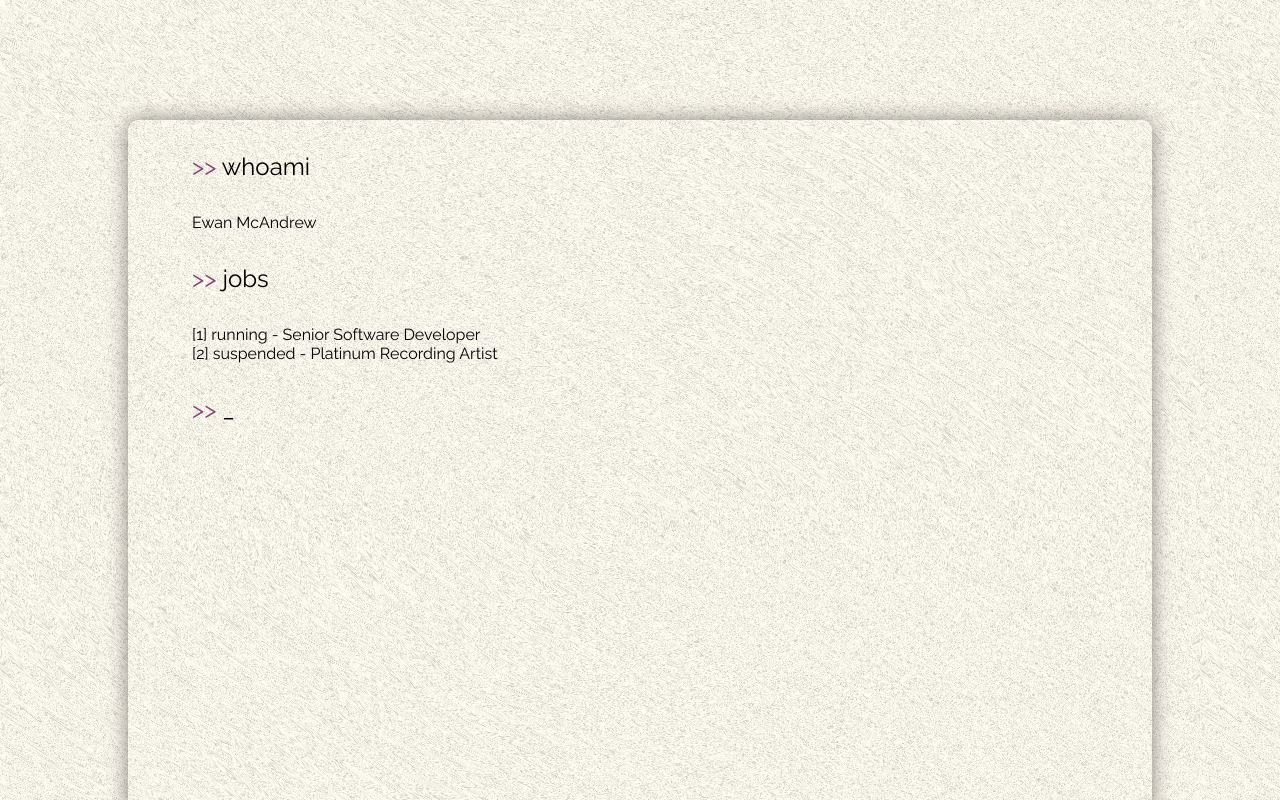
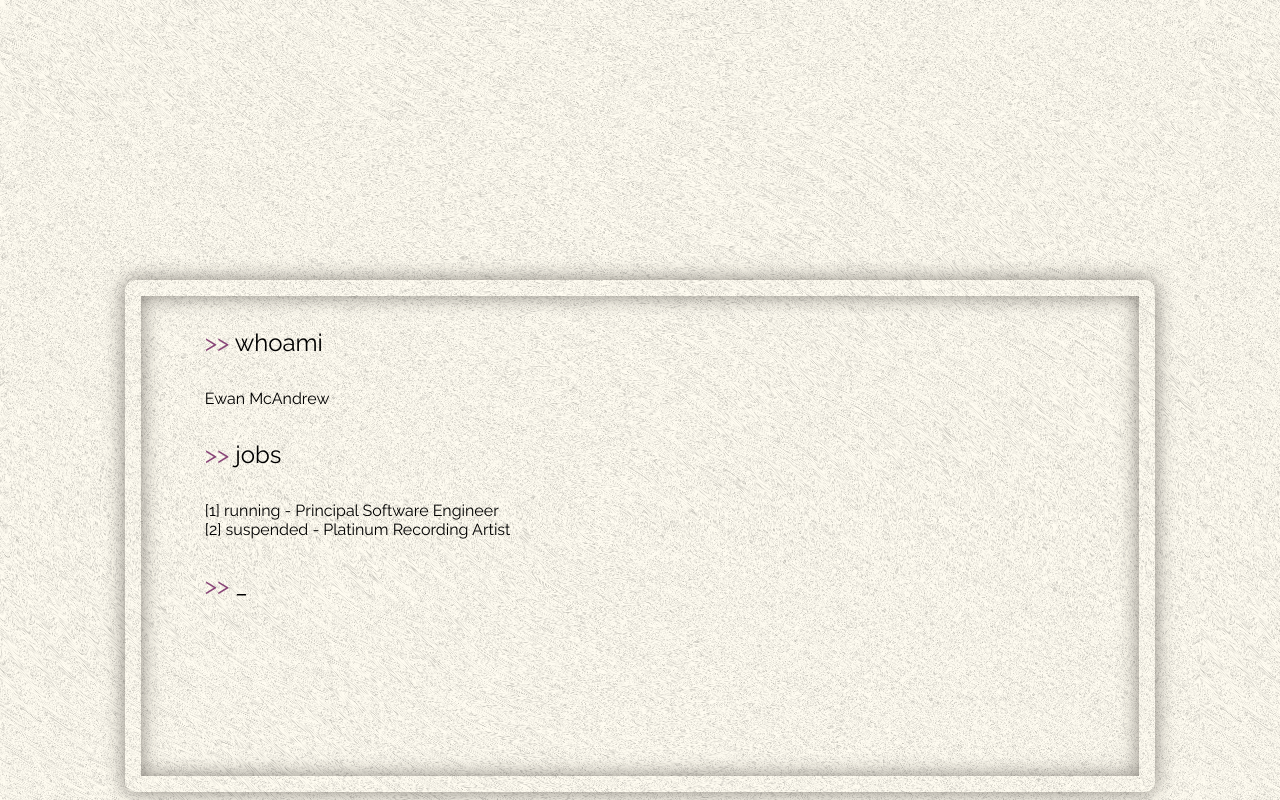
Before and after one commit to EwanMcA/EwanDev, a React app: page /about in a window 1280 px wide. Shown: the part 680-1480 px from the top of the page. Built offline with nearby package versions, Linux system fonts and the light colour scheme.

Commit message:
Tweak the about component to look more like a computer. Update about details.

```diff
--- a/src/about/about.scss
+++ b/src/about/about.scss
@@ -5,6 +5,7 @@
   min-height: 100vh;
   display: flex;
   flex-direction: column;
+  padding: 1rem;
 }
 
 .terminal-container {
@@ -18,11 +19,18 @@
   }
 }
 
-.screen {
+.screen_outer {
   border-radius: 10px;
-  border-color: #191410;
   box-shadow: 0 0 20px rgba(25, 20, 16, 0.5);
   height: 60vh;
   margin: auto;
+  padding: 1rem;
   width: 80%;
 }
+
+.screen {
+  border-color: #191410;
+  box-shadow: inset 0 0 20px rgba(25, 20, 16, 0.5);
+  margin: auto;
+  height: 100%;
+}
--- a/src/about/about.tsx
+++ b/src/about/about.tsx
@@ -6,9 +6,11 @@ import Terminal from '../terminal';
 const About: React.FC = () => {
   return (
     <section className={styles.about} id="about">
-      <section className={[styles['terminal-container'], styles.screen].join(' ')}>
-        <Terminal />
-      </section>
+      <div className={styles.screen_outer}>
+        <section className={[styles['terminal-container'], styles.screen].join(' ')}>
+          <Terminal />
+        </section>
+      </div>
     </section>
   );
 };
--- a/src/contact/contact.scss
+++ b/src/contact/contact.scss
@@ -6,7 +6,7 @@
 }
 
 .nav {
-  font-size: 2rem;
+  font-size: 1.5rem;
   text-align: center;
 
   a {
--- a/src/home/home.tsx
+++ b/src/home/home.tsx
@@ -16,11 +16,9 @@ const Home: FC = () => {
         '.fade-element',
         {
           opacity: 1,
-          y: 0,
         },
         {
           opacity: 0,
-          y: 100,
           immediateRender: false,
           scrollTrigger: {
             trigger: '#home',
--- a/src/terminal/terminal.tsx
+++ b/src/terminal/terminal.tsx
@@ -37,7 +37,7 @@ const Terminal = () => {
       response: (
         <Response>
           <span className={styles.response}>
-            [1] running - Senior Software Developer
+            [1] running - Principal Software Engineer
           </span>
           <span className={styles.response}>
             [2] suspended - Platinum Recording Artist
```
